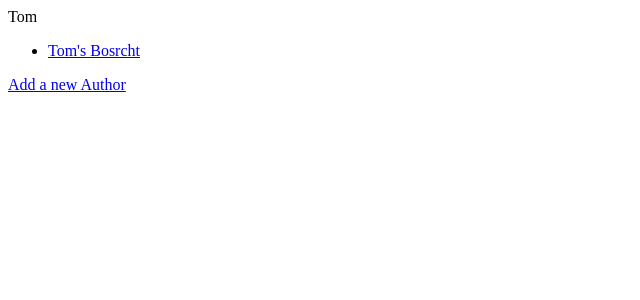
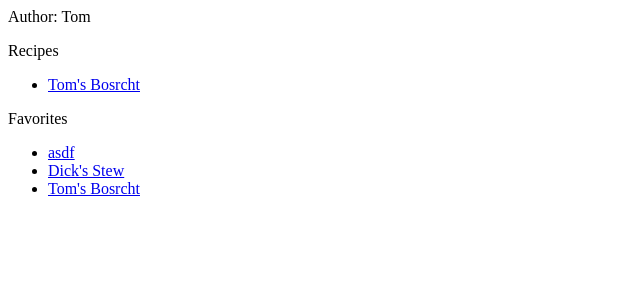
Before and after one commit to nlhowell12/recipebook, a Django app: page /authors/2/ in a window 1280 px wide. Shown: the top 300 px of the page, without its empty margins (0-640 px from the left). Run offline with Django 3.2, Linux system fonts and the light colour scheme; data comes from the database, SQL or seed files in the repository; both versions use the stored data as it was after the commit.

Commit message:
user can edit their own posts, admin can edit all posts, user can favorite a post and it will show up under their author profile as a favorited recipe

```diff
--- a/recipes/models.py
+++ b/recipes/models.py
@@ -1,8 +1,18 @@
 from django.db import models
+from django.shortcuts import reverse
+from django.contrib.auth.models import User
+
 
 class Author(models.Model):
     name = models.CharField(max_length=50)
     bio = models.TextField()
+    user = models.OneToOneField(User, on_delete=models.CASCADE)
+    favorites = models.ManyToManyField(
+        'Recipe', related_name='favorites', symmetrical=False)
+
+    def __str__(self):
+        return self.name
+
 
 class Recipe(models.Model):
     name = models.CharField(max_length=50)
@@ -10,3 +20,9 @@ class Recipe(models.Model):
     time_required = models.CharField(max_length=50)
     instructions = models.TextField()
     author = models.ForeignKey(Author, on_delete=models.CASCADE)
+
+    def get_absolute_url(self):
+        return reverse('recipe_edit', kwargs={'pk': self.pk})
+
+    def __str__(self):
+        return self.name
--- a/recipes/templates/authors/author_view.html
+++ b/recipes/templates/authors/author_view.html
@@ -1,5 +1,5 @@
-<p>{{author_name}}</p>
-
+<p>Author: {{author_name}}</p>
+<p>Recipes</p>
 {% if authors_recipes %}
     <ul>
         {% for recipe in authors_recipes %}
@@ -9,4 +9,9 @@
 {% else %}
     <p>This author has no recipes</p>
 {% endif %}
-<a href="/authors/authoradd/">Add a new Author</a>
+<p>Favorites</p>
+<ul>
+{% for recipe in author_favorites %}
+    <li><a href="/recipes/{{ recipe.id }}/">{{recipe.name}}</a></li>
+{% endfor %}
+</ul>
--- /dev/null
+++ b/recipes/templates/recipes/recipe_form.html
@@ -0,0 +1,5 @@
+<form actions="/recipeform/" method="post">
+    {% csrf_token %}
+    {{ form }}
+    <input type="submit" value="Update">
+</form>
--- a/recipes/urls.py
+++ b/recipes/urls.py
@@ -5,9 +5,11 @@ from . import views
 urlpatterns = [
     path('', views.index, name='index'),
     path('recipes/<int:recipe_id>/', views.recipe_view, name='recipe_view'),
+    path('recipes/edit/<int:pk>/', views.RecipeEdit.as_view(),
+         name='recipe_edit'),
+    path('recipes/favorite/<int:pk>', views.favorite_add),
     path('recipes/recipeadd/', views.recipe_add),
     path('authors/<int:author_id>/', views.author_view, name='author_view'),
-    path('authors/authoradd/', views.author_add),
     path('signup/', views.signup_view),
     path('login/', views.login_view),
     path('logout/', views.logout_view)
--- a/recipes/views.py
+++ b/recipes/views.py
@@ -1,13 +1,14 @@
-from django.http import HttpResponse
 from django.shortcuts import render, HttpResponseRedirect
 from django.contrib.auth.models import User
 from django.contrib.auth import login, authenticate, logout
 from django.contrib.auth.decorators import login_required
+from django.contrib.auth.mixins import LoginRequiredMixin
 from django.shortcuts import reverse
 from django.contrib.admin.views.decorators import staff_member_required
+from django.views.generic.edit import UpdateView
 
 from .models import Author, Recipe
-from .forms import RecipeAdd, AuthAdd, SignupForm, LoginForm
+from .forms import RecipeAdd, SignupForm, LoginForm
 
 
 def index(request):
@@ -16,28 +17,34 @@ def index(request):
 
     return render(request, 'recipes/index.html', context)
 
+
 def recipe_view(request, recipe_id):
-    recipe_item = Recipe.objects.get(pk=recipe_id).instructions
-    author = Recipe.objects.get(pk=recipe_id).author
+    recipe_item = Recipe.objects.get(pk=recipe_id)
+
     context = {
         'recipe_item': recipe_item,
-        'author': author
+        'favorites': request.user.author.favorites.all()
     }
     return render(request, 'recipes/recipe_view.html', context)
+
 
 def author_view(request, author_id):
     author_name = Author.objects.get(pk=author_id).name
     authors_recipes_object = Recipe.objects.filter(author__name=author_name)
+    author_favorites = Author.objects.get(pk=author_id).favorites.all()
     authors_recipes = []
     for recipe in authors_recipes_object:
         authors_recipes.append(recipe)
     context = {
         'author_name': author_name,
-        'authors_recipes': authors_recipes
+        'authors_recipes': authors_recipes,
+        'author_favorites': author_favorites
     }
     return render(request, 'authors/author_view.html', context)
 
 # Login required checks to see which, if any, user is logged in
+
+
 @login_required()
 def recipe_add(request):
     html = 'recipes/recipe_add.html'
@@ -53,36 +60,14 @@ def recipe_add(request):
                 description=data['description'],
                 time_required=data['time_required'],
                 instructions=data['instructions'],
-                author=Author.objects.filter(id=data['author']).first()
+                author=Author.objects.get(id=data['author'])
             )
-
         return render(request, 'recipes/thanks.html')
-
     else:
         form = RecipeAdd(request.user)
 
     return render(request, html, {'form': form})
 
-def author_add(request):
-    html = 'authors/author_add.html'
-    form = None
-
-    if request.method == 'POST':
-        form = AuthAdd(request.POST)
-        if form.is_valid():
-            data = form.cleaned_data
-
-            Author.objects.create(
-                name=data['name'],
-                bio=data['bio']
-            )
-
-        return render(request, 'recipes/thanks.html')
-
-    else:
-        form = AuthAdd()
-
-    return render(request, html, {'form': form})
 
 @staff_member_required()
 def signup_view(request):
@@ -96,9 +81,15 @@ def signup_view(request):
         user = User.objects.create_user(
             data['username'], data['email'], data['password']
         )
+        Author.objects.create(
+                name=data['name'],
+                bio=data['bio'],
+                user=user
+            )
         login(request, user)
         return HttpResponseRedirect(reverse('index'))
     return render(request, html, {'form': form})
+
 
 def login_view(request):
     html = 'login.html'
@@ -107,13 +98,32 @@ def login_view(request):
 
     if form.is_valid():
         data = form.cleaned_data
-        user = authenticate(username=data['username'], password=data['password'])
+        user = authenticate(
+            username=data['username'], password=data['password'])
         if user is not None:
             login(request, user)
             return HttpResponseRedirect(reverse('index'))
 
     return render(request, html, {'form': form})
 
+
 def logout_view(request):
         logout(request)
         return HttpResponseRedirect(reverse('index'))
+
+
+class RecipeEdit(LoginRequiredMixin, UpdateView):
+    model = Recipe
+    fields = ['name', 'description', 'time_required', 'instructions']
+
+    def get_success_url(self):
+        return reverse('index')
+
+
+def favorite_add(request, pk):
+    recipe = Recipe.objects.filter(id=pk).first()
+    if recipe in request.user.author.favorites.all():
+        request.user.author.favorites.remove(recipe)
+    else:
+        request.user.author.favorites.add(recipe)
+    return HttpResponseRedirect('/recipes/{}'.format(recipe.id))
```
Also changed, not shown: recipes/forms.py (+5 -5 lines), recipes/templates/recipes/recipe_view.html (+16 -1 lines), db.sqlite3, recipes/migrations/0003_author_user.py (added), recipes/migrations/0004_author_favorites.py (added), 2 other files.
